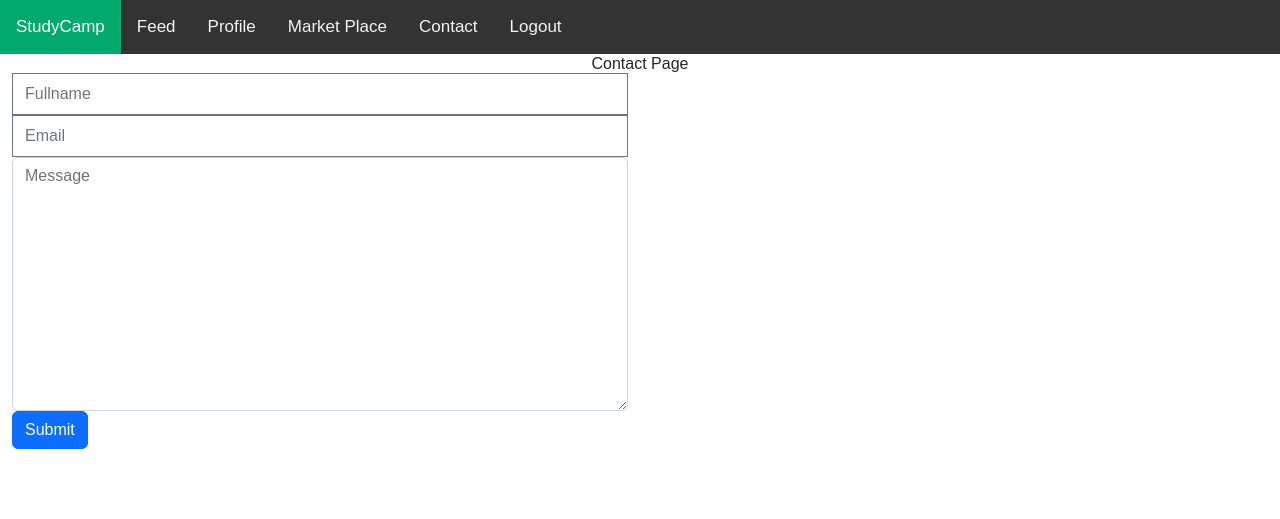
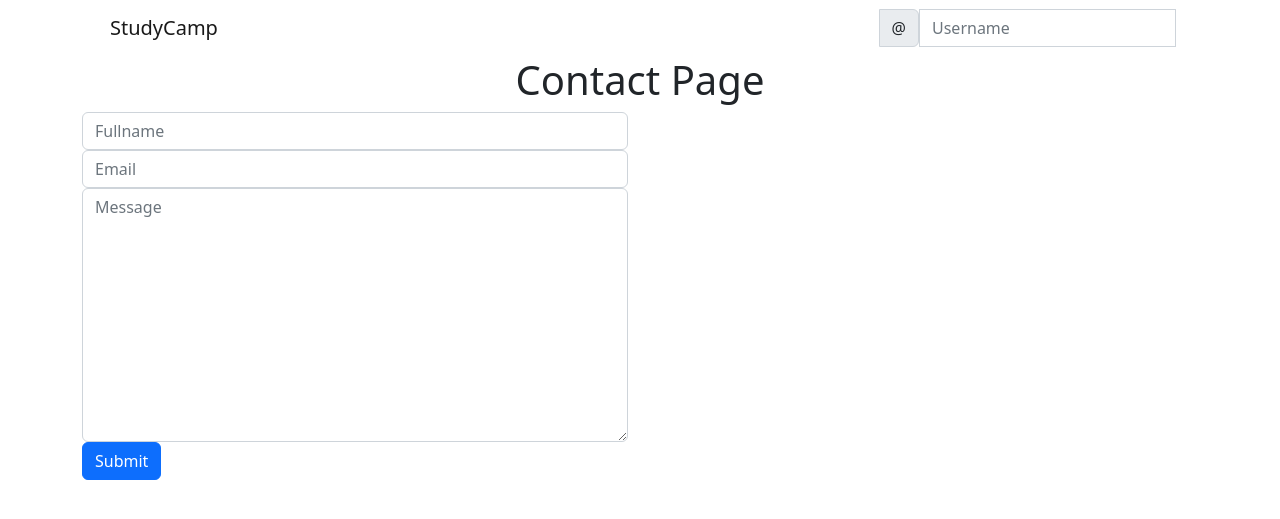
Before and after one commit to klst-xii/OOP-2k22-2k23-tothepurpleline-, a Django app: page /contact/ in a window 1280 px wide. Shown: the top 519 px of the page. Run offline with Django 4.2, Linux system fonts and the light colour scheme; style sheets or scripts are compiled from the project's sources; some libraries are stand-ins or nearby versions.

Commit message:
initial commit

```diff
--- a/templates/auth/register.html
+++ b/templates/auth/register.html
@@ -1,3 +1,4 @@
+{% load crispy_forms_tags %}
 <!doctype html>
 <html lang="en">
   <head>
--- a/templates/base/navbar.html
+++ b/templates/base/navbar.html
@@ -1,110 +1,120 @@
-{% load static tailwind_tags %}
-{% tailwind_css %}
-<!DOCTYPE html>
-<html>
-<head>
-<meta name="viewport" content="width=device-width, initial-scale=1">
-<style>
-body {
-  margin: 0;
-  font-family: Arial, Helvetica, sans-serif;
-}
-
-.topnav {
-  overflow: hidden;
-  background-color: #333;
-}
-
-.topnav a {
-  float: left;
-  color: #f2f2f2;
-  text-align: center;
-  padding: 14px 16px;
-  text-decoration: none;
-  font-size: 17px;
-}
-
-.topnav a:hover {
-  background-color: #ddd;
-  color: black;
-}
-
-.topnav a.active {
-  background-color: #04AA6D;
-  color: white;
-}
-.topnav .icon {
-  display: none;
-}
-
-@media screen and (max-width: 600px) {
-  .topnav a:not(:first-child) {display: none;}
-  .topnav a.icon {
-    float: right;
-    display: block;
-  }
-}
-
-@media screen and (max-width: 600px) {
-  .topnav.responsive {position: relative;}
-  .topnav.responsive .icon {
-    position: absolute;
-    right: 0;
-    top: 0;
-  }
-  .topnav.responsive a {
-    float: none;
-    display: block;
-    text-align: left;
-  }
-}
-</style>
-</head>
-<body>
-
-<div class="topnav" id="myTopnav">
-  <a class="active" href='{% url 'home' %}'>StudyCamp</a>
-  <a class="socials" href='{% url 'post-list' %}'>Feed</a>
-  <a class="profile" href='{% url 'profile' user.profile.pk %}'>Profile</a>
-  <a  href='{% url 'products' %}'>Market Place</a>
-  <a class="contact" href='{% url 'contact' %}'>Contact</a>
-  <a class="logout" href='{% url 'logout' %}'>Logout</a>
-
-</div>
-
-<div style="padding-left:16px">
-  <h2></h2>
-</div>
-
-</body>
-</html>
+{##}
+{#<!DOCTYPE html>#}
+{#<html>#}
+{#<head>#}
+{#<meta name="viewport" content="width=device-width, initial-scale=1">#}
+{#<style>#}
+{#body {#}
+{#  margin: 0;#}
+{#  font-family: Arial, Helvetica, sans-serif;#}
+{#}#}
+{##}
+{#.topnav {#}
+{#  overflow: hidden;#}
+{#  background-color: #333;#}
+{#}#}
+{##}
+{#.topnav a {#}
+{#  float: left;#}
+{#  color: #f2f2f2;#}
+{#  text-align: center;#}
+{#  padding: 14px 16px;#}
+{#  text-decoration: none;#}
+{#  font-size: 17px;#}
+{#}#}
+{##}
+{#.topnav a:hover {#}
+{#  background-color: #ddd;#}
+{#  color: black;#}
+{#}#}
+{##}
+{#.topnav a.active {#}
+{#  background-color: #04AA6D;#}
+{#  color: white;#}
+{#}#}
+{#.topnav .icon {#}
+{#  display: none;#}
+{#}#}
+{##}
+{#@media screen and (max-width: 600px) {#}
+{#  .topnav a:not(:first-child) {display: none;}#}
+{#  .topnav a.icon {#}
+{#    float: right;#}
+{#    display: block;#}
+{#  }#}
+{#}#}
+{##}
+{#@media screen and (max-width: 600px) {#}
+{#  .topnav.responsive {position: relative;}#}
+{#  .topnav.responsive .icon {#}
+{#    position: absolute;#}
+{#    right: 0;#}
+{#    top: 0;#}
+{#  }#}
+{#  .topnav.responsive a {#}
+{#    float: none;#}
+{#    display: block;#}
+{#    text-align: left;#}
+{#  }#}
+{#}#}
+{#</style>#}
+{#</head>#}
+{#<body>#}
+{##}
+{#<div class="topnav" id="myTopnav">#}
+{#  <a class="active" href='{% url 'home' %}'>StudyCamp</a>#}
+{#  <a class="socials" href='{% url 'post-list' %}'>Feed</a>#}
+{#  <a class="profile" href='{% url 'profile' user.profile.pk %}'>Profile</a>#}
+{#  <a  href='{% url 'products' %}'>Market Place</a>#}
+{#  <a class="contact" href='{% url 'contact' %}'>Contact</a>#}
+{#  <a class="logout" href='{% url 'logout' %}'>Logout</a>#}
+{##}
+{#</div>#}
+{##}
+{#<div style="padding-left:16px">#}
+{#  <h2></h2>#}
+{#</div>#}
+{##}
+{#</body>#}
+{#</html>#}
 
 
 
-{#<nav class="bg-white border-gray-200 px-2 sm:px-4 py-2.5 rounded dark:bg-gray-900">#}
-{#  <div class="container flex flex-wrap justify-between items-center mx-auto">#}
-{#    <button data-collapse-toggle="navbar-default" type="button" class="inline-flex items-center p-2 ml-3 text-sm text-gray-500 rounded-lg md:hidden hover:bg-gray-100 focus:outline-none focus:ring-2 focus:ring-gray-200 dark:text-gray-400 dark:hover:bg-gray-700 dark:focus:ring-gray-600" aria-controls="navbar-default" aria-expanded="false">#}
-{#      <span class="sr-only">Open main menu</span>#}
-{#      <svg class="w-6 h-6" aria-hidden="true" fill="currentColor" viewBox="0 0 20 20" xmlns="http://www.w3.org/2000/svg"><path fill-rule="evenodd" d="M3 5a1 1 0 011-1h12a1 1 0 110 2H4a1 1 0 01-1-1zM3 10a1 1 0 011-1h12a1 1 0 110 2H4a1 1 0 01-1-1zM3 15a1 1 0 011-1h12a1 1 0 110 2H4a1 1 0 01-1-1z" clip-rule="evenodd"></path></svg>#}
-{#    </button>#}
-{#    <div class="hidden w-full md:block md:w-auto" id="navbar-default">#}
-{#      <ul class="flex flex-col p-4 mt-4 bg-gray-50 rounded-lg border border-gray-100 md:flex-row md:space-x-8 md:mt-0 md:text-sm md:font-medium md:border-0 md:bg-white dark:bg-gray-800 md:dark:bg-gray-900 dark:border-gray-700">#}
-{#        <li>#}
-{#          <a href="#" class="block py-2 pr-4 pl-3 text-white bg-blue-700 rounded md:bg-transparent md:text-blue-700 md:p-0 dark:text-white" aria-current="page">Home</a>#}
-{#        </li>#}
-{#        <li>#}
-{#          <a href="#" class="block py-2 pr-4 pl-3 text-gray-700 rounded hover:bg-gray-100 md:hover:bg-transparent md:border-0 md:hover:text-blue-700 md:p-0 dark:text-gray-400 md:dark:hover:text-white dark:hover:bg-gray-700 dark:hover:text-white md:dark:hover:bg-transparent">About</a>#}
-{#        </li>#}
-{#        <li>#}
-{#          <a href="#" class="block py-2 pr-4 pl-3 text-gray-700 rounded hover:bg-gray-100 md:hover:bg-transparent md:border-0 md:hover:text-blue-700 md:p-0 dark:text-gray-400 md:dark:hover:text-white dark:hover:bg-gray-700 dark:hover:text-white md:dark:hover:bg-transparent">Services</a>#}
-{#        </li>#}
-{#        <li>#}
-{#          <a href="#" class="block py-2 pr-4 pl-3 text-gray-700 rounded hover:bg-gray-100 md:hover:bg-transparent md:border-0 md:hover:text-blue-700 md:p-0 dark:text-gray-400 md:dark:hover:text-white dark:hover:bg-gray-700 dark:hover:text-white md:dark:hover:bg-transparent">Pricing</a>#}
-{#        </li>#}
-{#        <li>#}
-{#          <a href="#" class="block py-2 pr-4 pl-3 text-gray-700 rounded hover:bg-gray-100 md:hover:bg-transparent md:border-0 md:hover:text-blue-700 md:p-0 dark:text-gray-400 md:dark:hover:text-white dark:hover:bg-gray-700 dark:hover:text-white md:dark:hover:bg-transparent">Contact</a>#}
-{#        </li>#}
-{#      </ul>#}
-{#    </div>#}
-{#  </div>#}
-{#</nav>#}
+<div class="container">
+<nav class="navbar navbar-expand-lg navbar-light">
+  <div class="container-fluid">
+    <button class="navbar-toggler" type="button" data-bs-toggle="collapse" data-bs-target="#navbarTogglerDemo03" aria-controls="navbarTogglerDemo03" aria-expanded="false" aria-label="Toggle navigation">
+      <span class="navbar-toggler-icon"></span>
+    </button>
+    <a class="navbar-brand"
+    {% if user.is_authenticated %}
+    href=""
+    {% else %}
+    href=""
+    {% endif %}
+
+    ><i class="fa fa-users"></i> StudyCamp</a>
+    <div class="collapse navbar-collapse" id="navbarTogglerDemo03">
+      <ul class="navbar-nav me-auto mb-2 mb-lg-0">
+      </ul>
+      <form class="d-flex" method="GET" action="{% url 'profile-search' %}">
+        <div class="input-group">
+        <span class="input-group-text" id="basic-addon1">@</span>
+        <input type="text" class="form-control" placeholder="Username" aria-label="Username" aria-describedby="
+        basic-addon1" name="query" value="{{ request.GET.query }}">
+        <button style="border: none; background-color: transparent; box-shadow: none" type="submit"><i class="fa fa-search"></i></button>
+    </div>
+      </form>
+      {% if user.is_authenticated %}
+      <div class="nav-item dropdown">
+        <a class="nav-link dropdown-toggle text-dark" data-bs-toggle="dropdown" role="button" aria-expanded="false"><i class="fa fa-user-circle-o"></i></a>
+        <ul class="dropdown-menu">
+          <li><a class="dropdown-item" href="{% url 'profile' user.profile.pk %}">Profile</a></li>
+          <li><a class="dropdown-item" href="">Sign Out</a></li>
+        </ul>
+      </div>
+      {% endif %}
+    </div>
+  </div>
+</nav>
+</div>
--- a/tothepurpleline/urls.py
+++ b/tothepurpleline/urls.py
@@ -10,7 +10,7 @@
 from products.views import ProductFeaturedListView
 from products.views import ProductFeaturedDetailView
 from products.views import ProductDetailSlugView
-from socials.views import PostListView, PostDetailView, PostEditView, PostDeleteView, CommentDeleteView, ProfileView, ProfileEditView, AddFollower, RemoveFollower, AddLike, AddDislike
+from socials.views import PostListView, PostDetailView, PostEditView, PostDeleteView, CommentDeleteView, ProfileView, ProfileEditView, AddFollower, RemoveFollower, AddLike, AddDislike, UserSearch
 
 from django.conf import settings
 from django.conf.urls.static import static
@@ -39,6 +39,7 @@
     path('profile/edit/<int:pk>/', ProfileEditView.as_view(), name='profile-edit'),
     path('profile/<int:pk>/followers/add', AddFollower.as_view(), name='add-follower'),
     path('profile/<int:pk>/followers/remove', RemoveFollower.as_view(), name='remove-follower'),
+    path('search/', UserSearch.as_view(), name='profile-search'),
 
     path("__reload__/", include('django_browser_reload.urls')),
 
```
Also changed, not shown: socials/views.py (+14 -0 lines), templates/socials/search.html (added, +24 -0 lines), db.sqlite3.
